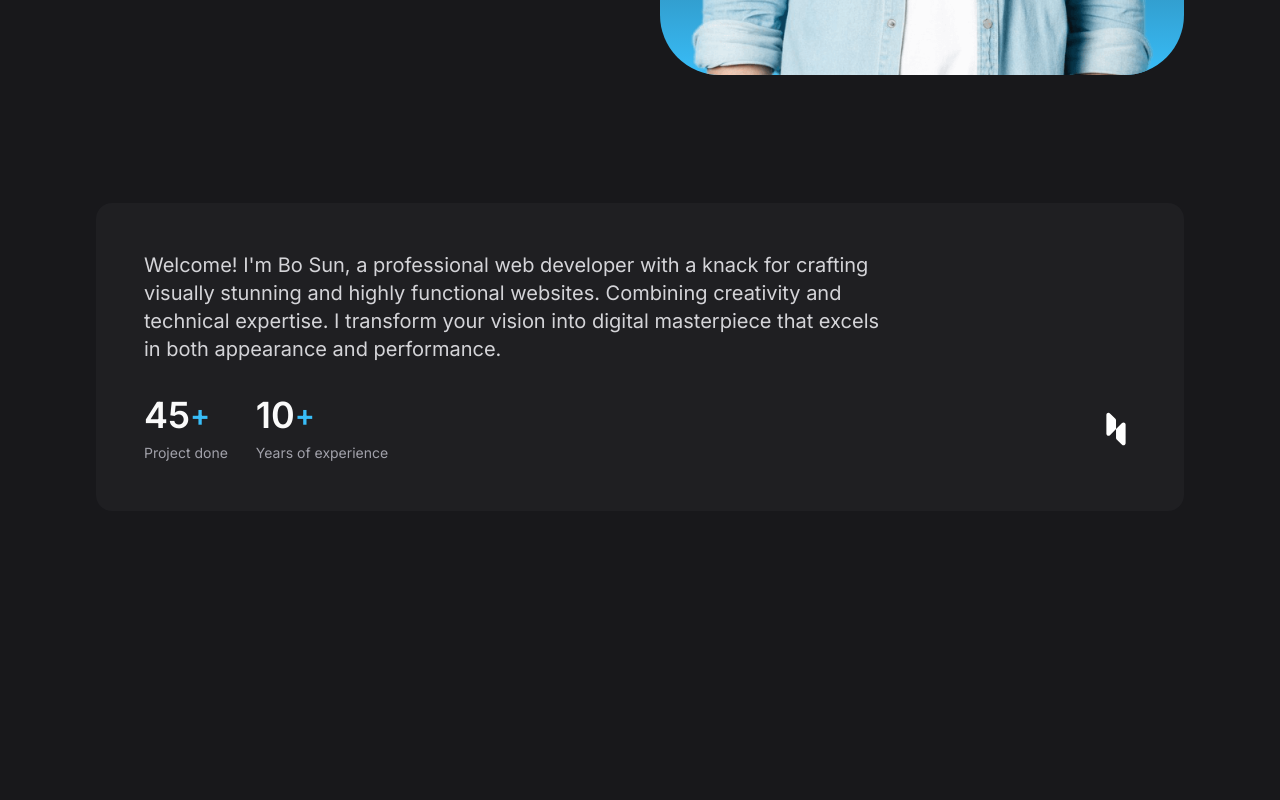
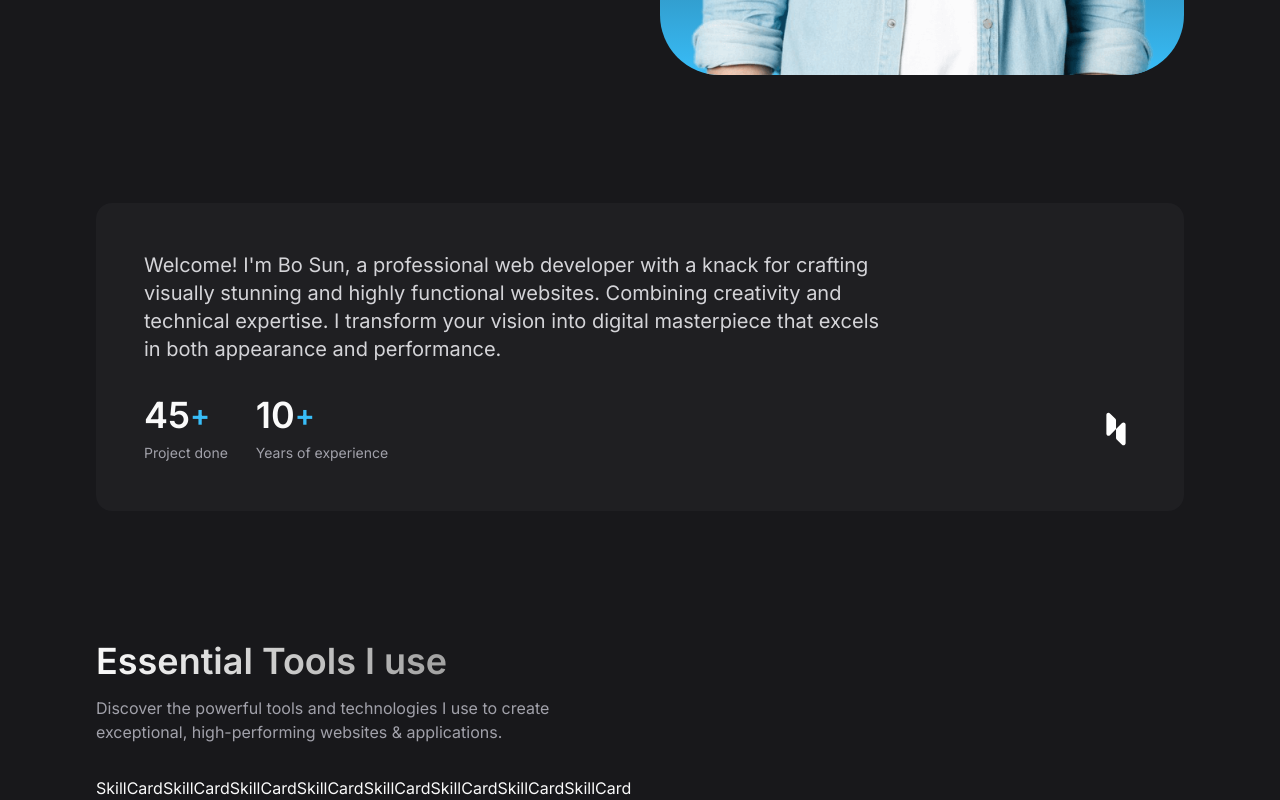
Before and after one commit to BoSun23/ReactPortfolio, a React (Vite) app: page / in a window 1280 px wide. Shown: the part 708-1508 px from the top of the page. Before the commit the page ends 1219 px from the top, so only its background shows below. Built offline with nearby package versions, Linux system fonts and the light colour scheme.

Commit message:
Before SkillCard

```diff
--- a/src/App.jsx
+++ b/src/App.jsx
@@ -11,6 +11,7 @@
 import Header from "./components/Header";
 import Hero from "./components/Hero";
 import About from "./components/About";
+import Skill from "./components/Skill";
 
 
 
@@ -21,6 +22,7 @@
         <main>
             <Hero />
             <About />
+            <Skill />
         </main>
         </>
     );
--- a/src/components/Skill.jsx
+++ b/src/components/Skill.jsx
@@ -3,10 +3,68 @@
  * @license Apache-2.0
  */
 
+const skillItem = [
+  {
+    imgSrc: "/images/figma.svg",
+    label: "Figma",
+    desc: "Design tool",
+  },
+  {
+    imgSrc: "/images/css3.svg",
+    label: "CSS",
+    desc: "User Interface",
+  },
+  {
+    imgSrc: "/images/javascript.svg",
+    label: "JavaScript",
+    desc: "Interaction",
+  },
+  {
+    imgSrc: "/images/nodejs.svg",
+    label: "NodeJS",
+    desc: "Web Server",
+  },
+  {
+    imgSrc: "/images/expressjs.svg",
+    label: "ExpressJS",
+    desc: "Node Framework",
+  },
+  {
+    imgSrc: "/images/mongodb.svg",
+    label: "MongoDB",
+    desc: "Database",
+  },
+  {
+    imgSrc: "/images/react.svg",
+    label: "React",
+    desc: "Framework",
+  },
+  {
+    imgSrc: "/images/tailwindcss.svg",
+    label: "TailwindCSS",
+    desc: "User Interface",
+  },
+];
+
 const Skill = () => {
   return (
-    <div>Skill</div>
-  )
-}
+    <section className="section">
+      <div className="container">
+        <h2 className="headline-2">Essential Tools I use</h2>
+        <p className="text-zinc-400 mt-3 mb-8 max-w-[50ch]">
+          Discover the powerful tools and technologies I use to create
+          exceptional, high-performing websites & applications.
+        </p>
+        <div className="">
+            {
+                skillItem.map(({ imgSrc, label, desc}, key) =>(
+                    'SkillCard'
+                ))
+            }
+        </div>
+      </div>
+    </section>
+  );
+};
 
-export default Skill
+export default Skill;
--- a/src/index.css
+++ b/src/index.css
@@ -18,7 +18,9 @@
 * TYPOGRAPHY
 \* ---------------------- */
 
-.headline-1 {
+.headline-1,
+.headline-2
+ {
   @apply max-w-max;
   background: -webkit-linear-gradient(0deg,#fafafa,#a1a1a1);
   -webkit-background-clip: text;
@@ -28,6 +30,10 @@
 .headline-1 {
   @apply text-5xl leading-tight font-semibold lg:text-[55px]
   lg:leading-[1.15]
+}
+
+.headline-2 {
+  @apply text-3xl lg:text-4xl lg:leading-tight font-semibold
 }
 
 
```
